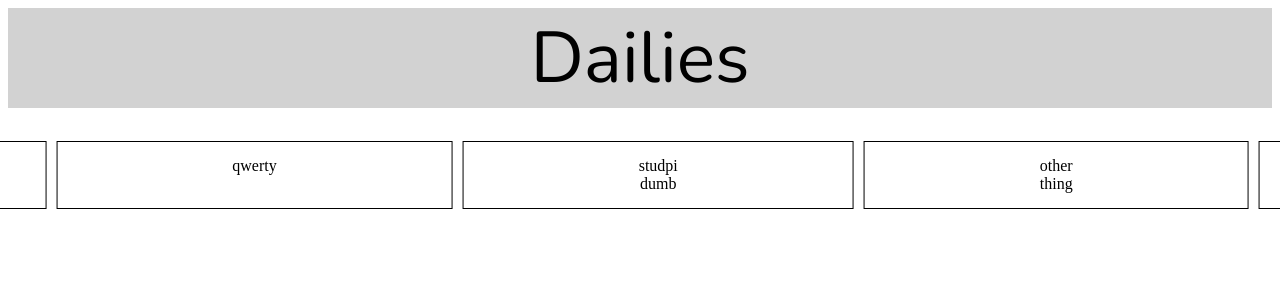
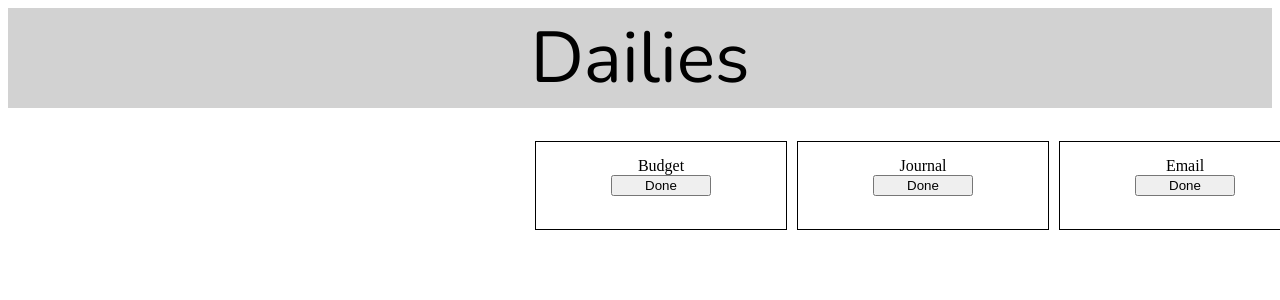
Before and after one commit to charlietlyons/dailies, a React (Create React App) app: page /dailies in a window 1280 px wide. Shown: the top 300 px of the page. Built offline with nearby package versions, Linux system fonts and the light colour scheme.

Commit message:
Clicking on dailies brings them center screen

```diff
--- a/src/App.js
+++ b/src/App.js
@@ -6,11 +6,16 @@ import { useState } from "react";
 
 const App = () => {
   const [dailies, setDaily] = useState([
-    { title: "asdf" },
-    { title: "qwerty" },
-    { title: "studpi dumb" },
-    { title: "other thing" },
-    { title: "dailies" },
+    { id: "0", title: "Budget" },
+    { id: "1", title: "Journal" },
+    { id: "2", title: "Email" },
+    { id: "3", title: "Exercise" },
+    { id: "4", title: "Work" },
+    { id: "5", title: "Reading" },
+    { id: "6", title: "Computer Science" },
+    { id: "7", title: "One Thing" },
+    { id: "8", title: "Clean" },
+    { id: "9", title: "Night Before" },
   ]);
 
   return (
--- a/src/components/dailies/Dailies.js
+++ b/src/components/dailies/Dailies.js
@@ -1,12 +1,32 @@
 import Daily from "../daily/Daily";
+import { useCallback, useState } from "react";
 
 import styles from "./Dailies.module.css";
 
 const Dailies = (props) => {
+  const [selectedDailyIndex, setSelectedDailyIndex] = useState(0);
+
+  const setDailyIndexHandler = useCallback((id) => {
+    const newDailyIndex = props.dailies.filter((daily) => daily.id == id)[0].id;
+    setSelectedDailyIndex(newDailyIndex);
+  });
+
   return (
-    <ul>
+    <ul
+      style={{
+        transform:
+          "translateX(" +
+          (selectedDailyIndex / props.dailies.length) * -100 +
+          "%) translateX(-150px)",
+        transition: "transform 1s ease-in-out",
+      }}
+    >
       {props.dailies.map((daily, index) => {
-        return <Daily id={daily.title + index}>{daily.title}</Daily>;
+        return (
+          <Daily id={index} moveHandler={setDailyIndexHandler}>
+            {daily.title}
+          </Daily>
+        );
       })}
     </ul>
   );
--- a/src/components/dailies/Dailies.module.css
+++ b/src/components/dailies/Dailies.module.css
@@ -3,6 +3,5 @@ ul {
     list-style-type: none;
     position: fixed;
     left: 50%;
-    transform: translateX(-50%);
     top: max(15%, 100px);
 }
--- a/src/components/daily/Daily.js
+++ b/src/components/daily/Daily.js
@@ -1,7 +1,17 @@
 import styles from "./Daily.module.css";
 
 const Daily = (props) => {
-  return <li key={props.id}>{props.children}</li>;
+  return (
+    <li
+      key={props.id}
+      onClick={() => {
+        props.moveHandler(props.id);
+      }}
+    >
+      {props.children}
+      <button>Done</button>
+    </li>
+  );
 };
 
 export default Daily;
--- a/src/components/daily/Daily.module.css
+++ b/src/components/daily/Daily.module.css
@@ -1,7 +1,10 @@
 li {
+    display: flex;
+    flex-direction: column;
     border: 1px solid black;
-    width: auto;
     text-align: center;
-    padding: 15px 175px;
+    width: 100px;
+    height: auto;
+    padding: 15px 75px;
     margin: 5px;
 }
```
